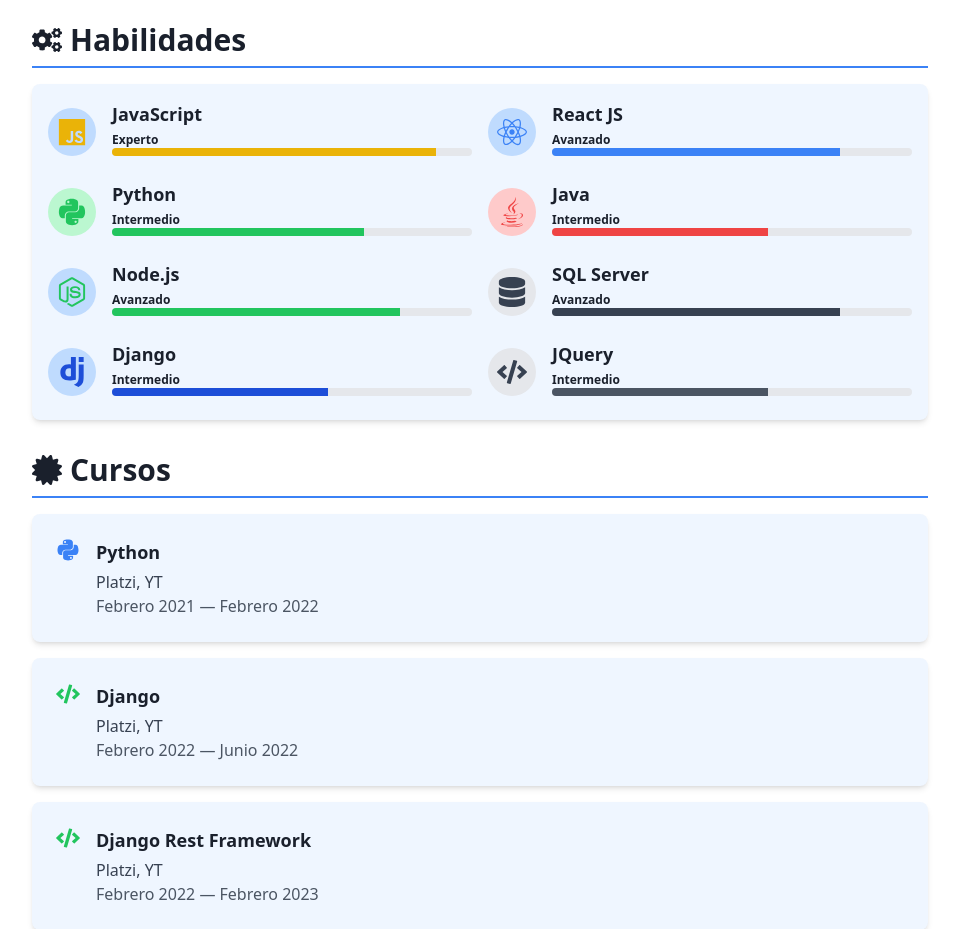
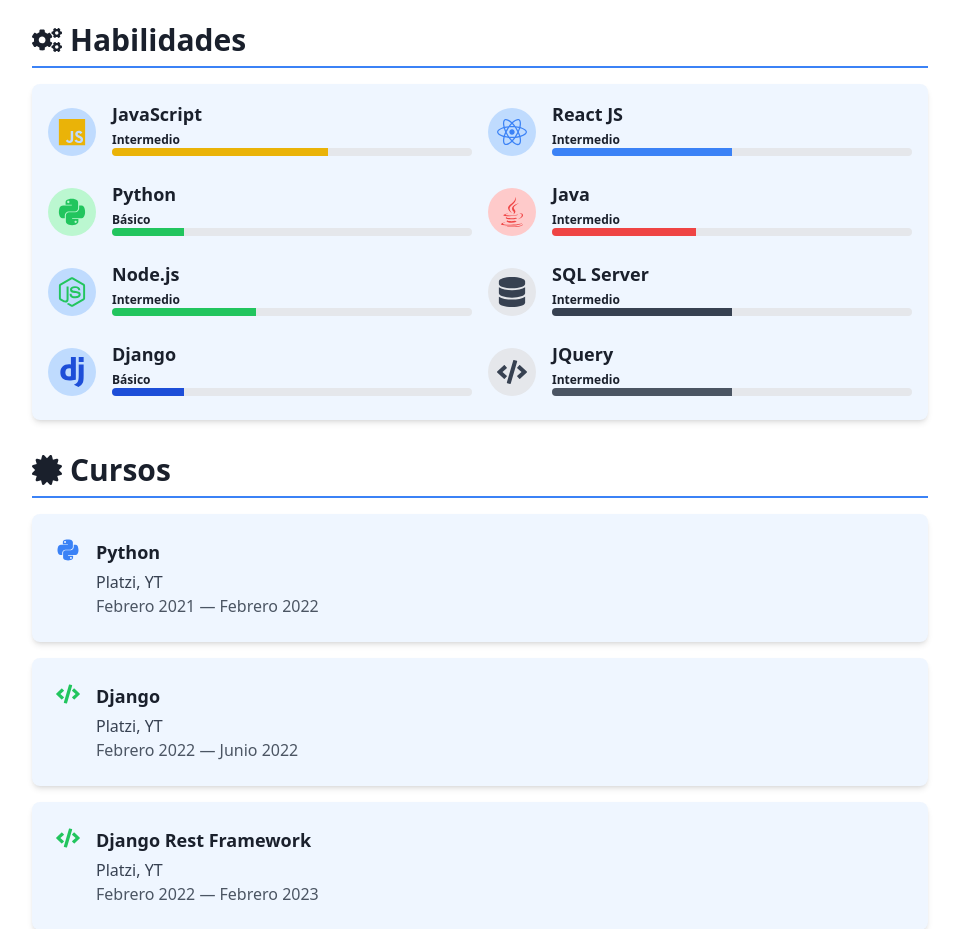
Before and after one commit to Georgeh30/V1_Portafolio, a React (Vite) app in the folder portfolio/: page /Portfolio/Curriculum in a window 1280 px wide. Shown: the part 1280-2209 px from the top of the page, without its empty margins (160-1119 px from the left). Built offline with nearby package versions, Linux system fonts and the light colour scheme.

Commit message:
changes in nivel in skills

```diff
--- a/portfolio/src/pages/curriculum/jsx/CurriculumPage.jsx
+++ b/portfolio/src/pages/curriculum/jsx/CurriculumPage.jsx
@@ -99,10 +99,10 @@
                                                 <h3 className="text-lg font-semibold">JavaScript</h3>
                                                 <div className="relative pt-1">
                                                     <div className="flex items-center justify-between text-xs font-semibold">
-                                                        <span>Experto</span>
+                                                        <span>Intermedio</span>
                                                     </div>
                                                     <div className="flex h-2 mb-2 overflow-hidden text-xs bg-gray-200 rounded">
-                                                        <div style={{ width: '90%' }} className="shadow-none flex flex-col text-center whitespace-nowrap text-white justify-center bg-yellow-500"></div>
+                                                        <div style={{ width: '60%' }} className="shadow-none flex flex-col text-center whitespace-nowrap text-white justify-center bg-yellow-500"></div>
                                                     </div>
                                                 </div>
                                             </div>
@@ -116,10 +116,10 @@
                                                 <h3 className="text-lg font-semibold">React JS</h3>
                                                 <div className="relative pt-1">
                                                     <div className="flex items-center justify-between text-xs font-semibold">
-                                                        <span>Avanzado</span>
+                                                        <span>Intermedio</span>
                                                     </div>
                                                     <div className="flex h-2 mb-2 overflow-hidden text-xs bg-gray-200 rounded">
-                                                        <div style={{ width: '80%' }} className="shadow-none flex flex-col text-center whitespace-nowrap text-white justify-center bg-blue-500"></div>
+                                                        <div style={{ width: '50%' }} className="shadow-none flex flex-col text-center whitespace-nowrap text-white justify-center bg-blue-500"></div>
                                                     </div>
                                                 </div>
                                             </div>
@@ -133,10 +133,10 @@
                                                 <h3 className="text-lg font-semibold">Python</h3>
                                                 <div className="relative pt-1">
                                                     <div className="flex items-center justify-between text-xs font-semibold">
-                                                        <span>Intermedio</span>
+                                                        <span>Básico</span>
                                                     </div>
                                                     <div className="flex h-2 mb-2 overflow-hidden text-xs bg-gray-200 rounded">
-                                                        <div style={{ width: '70%' }} className="shadow-none flex flex-col text-center whitespace-nowrap text-white justify-center bg-green-500"></div>
+                                                        <div style={{ width: '20%' }} className="shadow-none flex flex-col text-center whitespace-nowrap text-white justify-center bg-green-500"></div>
                                                     </div>
                                                 </div>
                                             </div>
@@ -155,7 +155,7 @@
                                                         <span>Intermedio</span>
                                                     </div>
                                                     <div className="flex h-2 mb-2 overflow-hidden text-xs bg-gray-200 rounded">
-                                                        <div style={{ width: '60%' }} className="shadow-none flex flex-col text-center whitespace-nowrap text-white justify-center bg-red-500"></div>
+                                                        <div style={{ width: '40%' }} className="shadow-none flex flex-col text-center whitespace-nowrap text-white justify-center bg-red-500"></div>
                                                     </div>
                                                 </div>
                                             </div>
@@ -169,10 +169,10 @@
                                                 <h3 className="text-lg font-semibold">Node.js</h3>
                                                 <div className="relative pt-1">
                                                     <div className="flex items-center justify-between text-xs font-semibold">
-                                                        <span>Avanzado</span>
+                                                        <span>Intermedio</span>
                                                     </div>
                                                     <div className="flex h-2 mb-2 overflow-hidden text-xs bg-gray-200 rounded">
-                                                        <div style={{ width: '80%' }} className="shadow-none flex flex-col text-center whitespace-nowrap text-white justify-center bg-green-500"></div>
+                                                        <div style={{ width: '40%' }} className="shadow-none flex flex-col text-center whitespace-nowrap text-white justify-center bg-green-500"></div>
                                                     </div>
                                                 </div>
                                             </div>
@@ -186,10 +186,10 @@
                                                 <h3 className="text-lg font-semibold">SQL Server</h3>
                                                 <div className="relative pt-1">
                                                     <div className="flex items-center justify-between text-xs font-semibold">
-                                                        <span>Avanzado</span>
+                                                        <span>Intermedio</span>
                                                     </div>
                                                     <div className="flex h-2 mb-2 overflow-hidden text-xs bg-gray-200 rounded">
-                                                        <div style={{ width: '80%' }} className="shadow-none flex flex-col text-center whitespace-nowrap text-white justify-center bg-gray-700"></div>
+                                                        <div style={{ width: '50%' }} className="shadow-none flex flex-col text-center whitespace-nowrap text-white justify-center bg-gray-700"></div>
                                                     </div>
                                                 </div>
                                             </div>
@@ -203,10 +203,10 @@
                                                 <h3 className="text-lg font-semibold">Django</h3>
                                                 <div className="relative pt-1">
                                                     <div className="flex items-center justify-between text-xs font-semibold">
-                                                        <span>Intermedio</span>
+                                                        <span>Básico</span>
                                                     </div>
                                                     <div className="flex h-2 mb-2 overflow-hidden text-xs bg-gray-200 rounded">
-                                                        <div style={{ width: '60%' }} className="shadow-none flex flex-col text-center whitespace-nowrap text-white justify-center bg-blue-700"></div>
+                                                        <div style={{ width: '20%' }} className="shadow-none flex flex-col text-center whitespace-nowrap text-white justify-center bg-blue-700"></div>
                                                     </div>
                                                 </div>
                                             </div>
@@ -224,7 +224,7 @@
                                                         <span>Intermedio</span>
                                                     </div>
                                                     <div className="flex h-2 mb-2 overflow-hidden text-xs bg-gray-200 rounded">
-                                                        <div style={{ width: '60%' }} className="shadow-none flex flex-col text-center whitespace-nowrap text-white justify-center bg-gray-600"></div>
+                                                        <div style={{ width: '50%' }} className="shadow-none flex flex-col text-center whitespace-nowrap text-white justify-center bg-gray-600"></div>
                                                     </div>
                                                 </div>
                                             </div>
```
Also changed, not shown: portfolio/public/img/photo-perfil.png (added).
